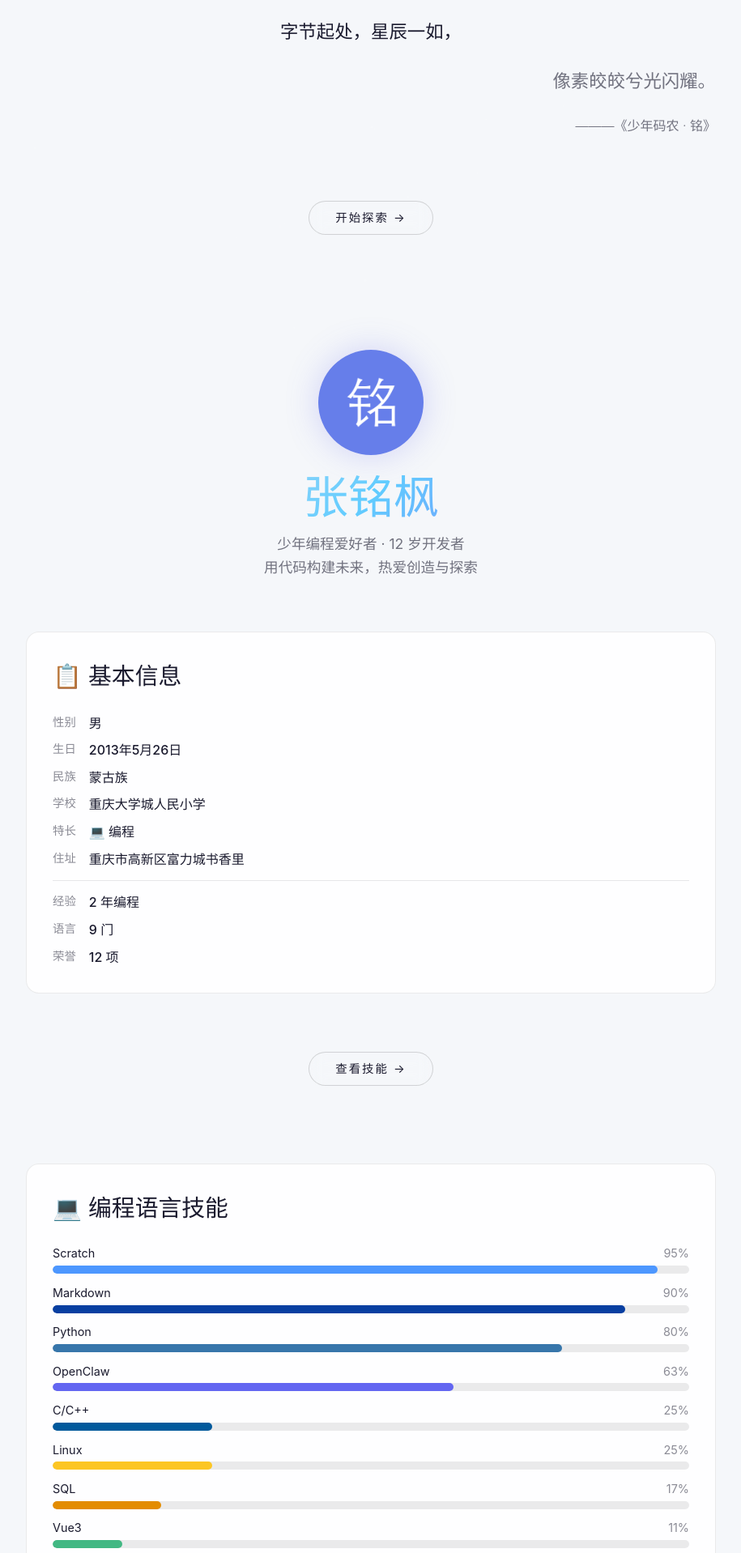
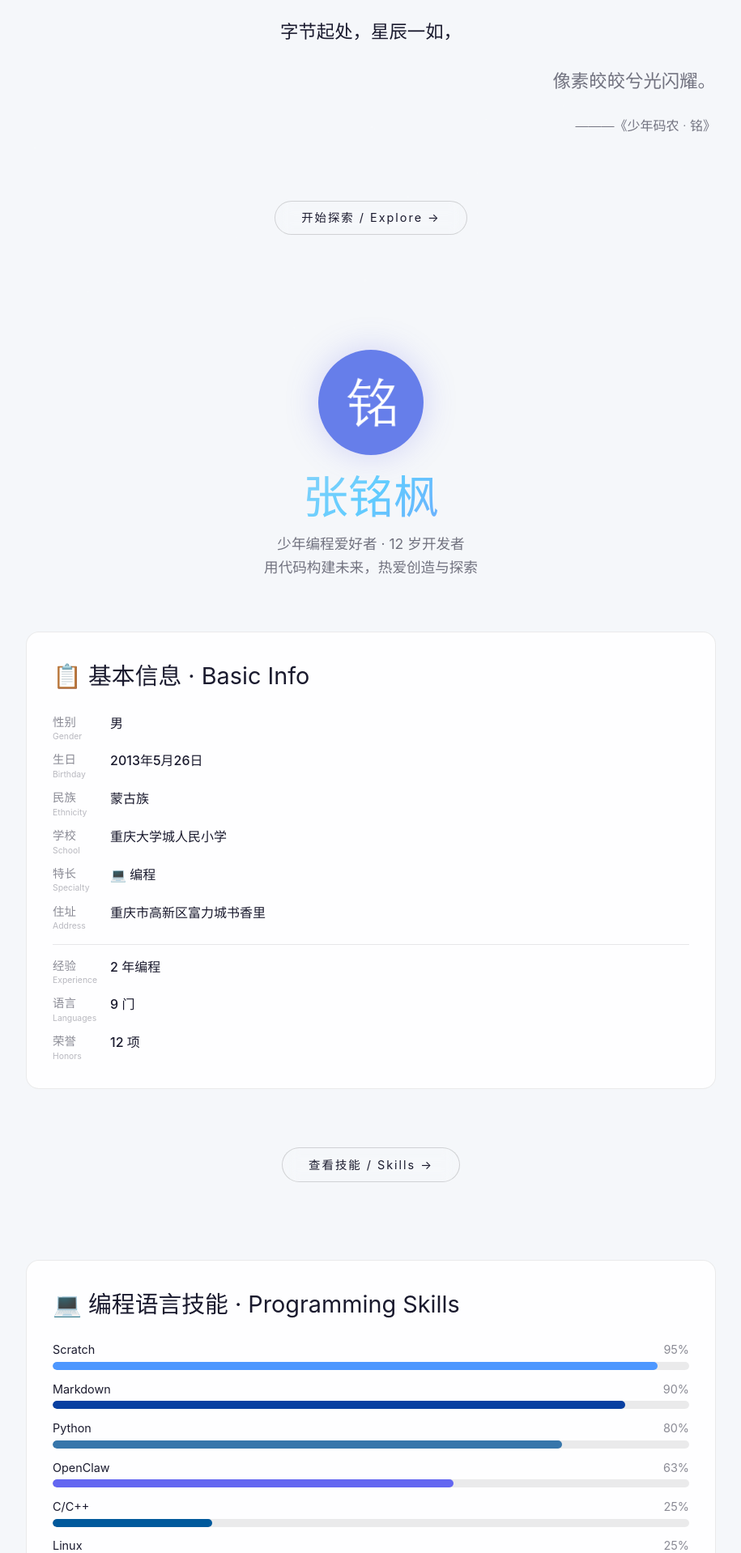
Before and after one commit to zhangmingfeng-2013/school_web, a Flask app: page /author in a window 1280 px wide. Shown: the part 393-2311 px from the top of the page at 81% size, without its empty margins (182-1097 px from the left). Run offline with Flask 3, Linux system fonts and the light colour scheme; some libraries are stand-ins or nearby versions.

Commit message:
feat(author): 添加双语支持和深色模式样式优化
- 为信息表格标签添加英文翻译显示
- 优化深色和浅色模式下的按钮、卡片和进度条样式
- 将加载提示和按钮文本改为中英双语显示
- 为荣誉分类标题添加英文翻译
- 在结尾部分添加英文感谢语
- 调整项目链接和导航按钮为双语显示

```diff
--- a/templates/author.html
+++ b/templates/author.html
@@ -110,6 +110,7 @@
 /* ---- 信息表格 ---- */
 .info-grid { display: grid; grid-template-columns: auto 1fr; gap: .6rem 1rem; }
 .info-grid .label { opacity: .5; font-size: .9rem; }
+.info-grid .label small { display: block; font-size: .65rem; opacity: .6; font-weight: 400; }
 .info-grid .value { font-weight: 500; }
 .info-grid hr { grid-column: 1 / -1; margin: .3rem 0; opacity: .1; border: none; height: 1px; background: var(--ap-text); }
 
@@ -226,7 +239,7 @@
         <p class="sm right">———《少年码农 · 铭》</p>
     </div>
     <div style="text-align:center;">
-        <button class="btn-start author-scroll-btn" data-target="sec2">开始探索 →</button>
+        <button class="btn-start author-scroll-btn" data-target="sec2">开始探索 / Explore →</button>
     </div>
 </section>
 
@@ -241,23 +254,23 @@
     </div>
     <div class="card-3d">
         <div class="card-3d-inner">
-            <div class="card-tit">📋 基本信息</div>
+            <div class="card-tit">📋 基本信息 · Basic Info</div>
             <div class="info-grid">
-                <span class="label">性别</span><span class="value">男</span>
-                <span class="label">生日</span><span class="value">2013年5月26日</span>
-                <span class="label">民族</span><span class="value">蒙古族</span>
-                <span class="label">学校</span><span class="value">重庆大学城人民小学</span>
-                <span class="label">特长</span><span class="value">💻 编程</span>
-                <span class="label">住址</span><span class="value">重庆市高新区富力城书香里</span>
+                <span class="label">性别<br><small>Gender</small></span><span class="value">男</span>
+                <span class="label">生日<br><small>Birthday</small></span><span class="value">2013年5月26日</span>
+                <span class="label">民族<br><small>Ethnicity</small></span><span class="value">蒙古族</span>
+                <span class="label">学校<br><small>School</small></span><span class="value">重庆大学城人民小学</span>
+                <span class="label">特长<br><small>Specialty</small></span><span class="value">💻 编程</span>
+                <span class="label">住址<br><small>Address</small></span><span class="value">重庆市高新区富力城书香里</span>
                 <hr>
-                <span class="label">经验</span><span class="value">2 年编程</span>
-                <span class="label">语言</span><span class="value">9 门</span>
-                <span class="label">荣誉</span><span class="value">12 项</span>
+                <span class="label">经验<br><small>Experience</small></span><span class="value">2 年编程</span>
+                <span class="label">语言<br><small>Languages</small></span><span class="value">9 门</span>
+                <span class="label">荣誉<br><small>Honors</small></span><span class="value">12 项</span>
             </div>
         </div>
     </div>
     <div style="text-align:center;margin-top:1rem;">
-        <button class="btn-start author-scroll-btn" data-target="sec3">查看技能 →</button>
+        <button class="btn-start author-scroll-btn" data-target="sec3">查看技能 / Skills →</button>
     </div>
 </section>
 
@@ -265,12 +278,12 @@
 <section class="lay" id="sec3">
     <div class="card-3d">
         <div class="card-3d-inner">
-            <div class="card-tit">💻 编程语言技能</div>
+            <div class="card-tit">💻 编程语言技能 · Programming Skills</div>
             <div id="skillBars"></div>
         </div>
     </div>
     <div style="text-align:center;margin-top:1rem;">
-        <button class="btn-start author-scroll-btn" data-target="sec4">查看荣誉 →</button>
+        <button class="btn-start author-scroll-btn" data-target="sec4">查看荣誉 / Honors →</button>
     </div>
 </section>
 
@@ -278,9 +291,9 @@
 <section class="lay" id="sec4">
     <div class="card-3d">
         <div class="card-3d-inner">
-            <div class="card-tit">🏆 荣誉奖项</div>
+            <div class="card-tit">🏆 荣誉奖项 · Honors & Awards</div>
 
-            <div style="font-size:.85rem;opacity:.5;margin-bottom:1rem;">🎖 市级荣誉</div>
+            <div style="font-size:.85rem;opacity:.5;margin-bottom:1rem;">🎖 市级荣誉 · City-level</div>
             {% set h = [
                 ("全国青少年信息素养大赛西南赛区（重庆）编程挑战赛","2024年7月","bg-warning text-dark","二等奖"),
                 ("全国学生信息素养提升实践活动重庆市级选拔活动","2024年6月","bg-warning text-dark","二等奖"),
@@ -331,7 +344,7 @@
             </div>
             {% endfor %}
 
-            <div style="font-size:.85rem;opacity:.5;margin:1.5rem 0 1rem;">🌟 校内荣誉</div>
+            <div style="font-size:.85rem;opacity:.5;margin:1.5rem 0 1rem;">🌟 校内荣誉 · School</div>
             <div class="honor-grid">
                 {% set h = [("进步之星","2025年6月"),("数学之星","2025年1月"),("学习小标兵","2022年6月"),("学习小明星","2022年1月")] %}
                 {% for n,d in h %}
```
Also changed, not shown: other parts of templates/author.html (+19 -7 lines).
